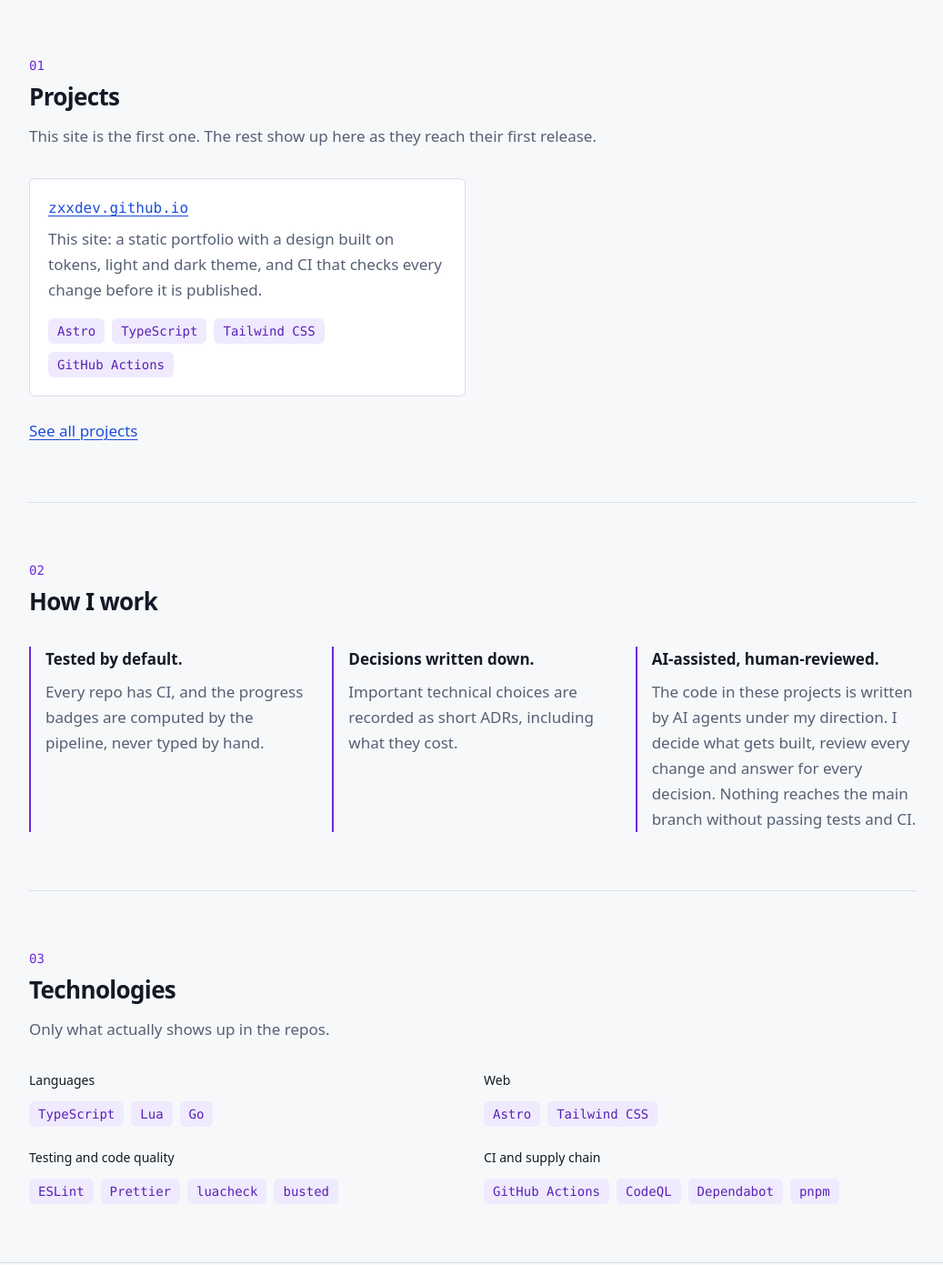
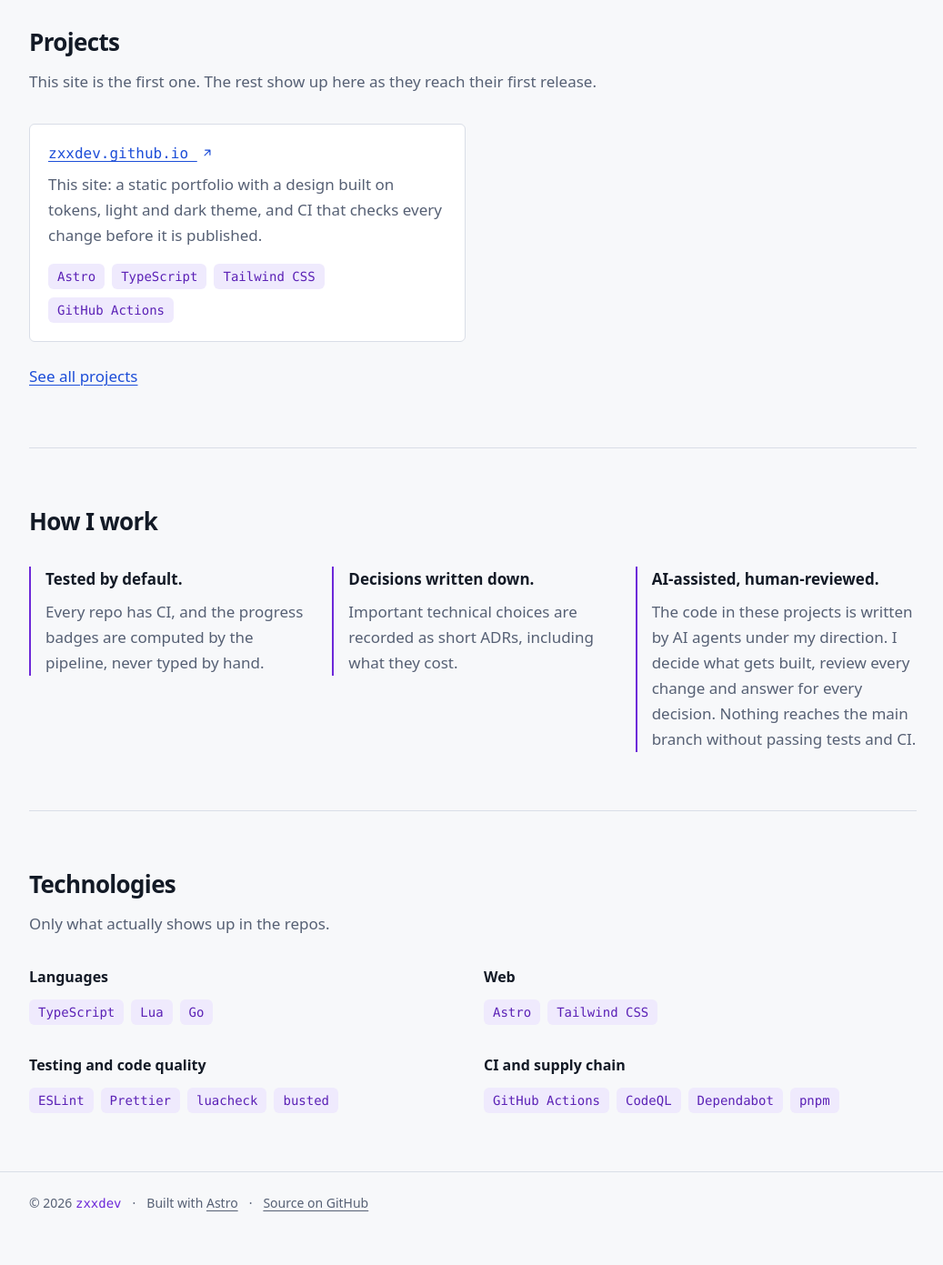
Before and after one commit to zxxdev/zxxdev.github.io, an Astro site: page / in a window 1280 px wide. Shown: the part 561-1952 px from the top of the page at 91% size, without its empty margins (120-1157 px from the left). After the commit the page ends 1918 px from the top, so only its background shows below. Built offline with nearby package versions, Linux system fonts and the light colour scheme; Astro itself is replaced by a stand-in of ours; a web font is replaced by a local one.

Commit message:
style: apply design review to the home and about pages
Section numbers are kept for pages only, the repeated alias above the headline is gone, the How I work rules end with their text, and the project link shows that it leaves the site.

```diff
--- a/src/pages/about.astro
+++ b/src/pages/about.astro
@@ -49,7 +49,7 @@ import { path } from "../data/profile";
           <li class="relative border-l border-border pb-8 pl-6 last:pb-0">
             <span
               aria-hidden="true"
-              class="absolute top-2 -left-[5px] size-[9px] rounded-full bg-violet"
+              class="absolute top-[6px] -left-[5px] size-[9px] rounded-full bg-violet"
             />
             <p class="font-mono text-sm text-muted">{String(index + 1).padStart(2, "0")}</p>
             <h3 class="font-semibold">{stage.title}</h3>
--- a/src/pages/index.astro
+++ b/src/pages/index.astro
@@ -9,8 +9,7 @@ import { featuredProjects, principles, technologies } from "../data/profile";
   description="Systems engineer. Backend services and platforms, with tests, CI and documented decisions."
 >
   <section class="max-w-[42rem] pt-16 pb-12 sm:pt-24 sm:pb-16">
-    <p class="font-mono text-sm text-violet">zxxdev</p>
-    <h1 class="mt-3 text-h2 font-semibold tracking-tight text-balance sm:text-h1">
+    <h1 class="text-h2 font-semibold tracking-tight text-balance sm:text-h1">
       Systems engineer building backend services and the platforms they run on.
     </h1>
     <p class="mt-6 text-muted">
@@ -20,7 +19,7 @@ import { featuredProjects, principles, technologies } from "../data/profile";
     <div class="mt-8 flex flex-wrap gap-3">
       <a
         href="/projects/"
-        class="inline-flex h-11 items-center rounded-md bg-accent px-5 font-medium text-on-accent no-underline visited:text-on-accent hover:opacity-90"
+        class="inline-flex h-11 items-center rounded-md bg-accent px-5 font-medium text-on-accent no-underline transition-opacity visited:text-on-accent hover:opacity-85"
       >
         View projects
       </a>
@@ -34,8 +33,7 @@ import { featuredProjects, principles, technologies } from "../data/profile";
   </section>
 
   <section aria-labelledby="projects-title" class="border-t border-border py-12 sm:py-16">
-    <p class="font-mono text-sm text-violet">01</p>
-    <h2 id="projects-title" class="mt-2 text-h3 font-semibold tracking-tight">
+    <h2 id="projects-title" class="text-h3 font-semibold tracking-tight">
       Projects
     </h2>
     <p class="mt-3 max-w-[42rem] text-muted">
@@ -45,7 +43,24 @@ import { featuredProjects, principles, technologies } from "../data/profile";
       {featuredProjects.map((project) => (
         <li class="flex flex-col rounded-md border border-border bg-surface p-5">
           <h3 class="font-mono text-base font-medium">
-            <a href={project.href}>{project.name}</a>
+            <a href={project.href}>
+              {project.name}
+              <svg
+                xmlns="http://www.w3.org/2000/svg"
+                viewBox="0 0 24 24"
+                width="14"
+                height="14"
+                fill="none"
+                stroke="currentColor"
+                stroke-width="2"
+                stroke-linecap="round"
+                stroke-linejoin="round"
+                aria-hidden="true"
+                class="ml-1 inline-block align-[-1px]"
+              >
+                <path d="M7 17 17 7M8 7h9v9"></path>
+              </svg>
+            </a>
           </h3>
           <p class="mt-2 text-muted">{project.summary}</p>
           <ul aria-label="Stack" class="mt-4 flex flex-wrap gap-2">
@@ -64,11 +79,10 @@ import { featuredProjects, principles, technologies } from "../data/profile";
   </section>
 
   <section aria-labelledby="work-title" class="border-t border-border py-12 sm:py-16">
-    <p class="font-mono text-sm text-violet">02</p>
-    <h2 id="work-title" class="mt-2 text-h3 font-semibold tracking-tight">
+    <h2 id="work-title" class="text-h3 font-semibold tracking-tight">
       How I work
     </h2>
-    <ul class="mt-8 grid gap-6 sm:grid-cols-3">
+    <ul class="mt-8 grid items-start gap-6 sm:grid-cols-3">
       {principles.map((principle) => (
         <li class="border-l-2 border-violet pl-4">
           <h3 class="font-semibold">{principle.title}</h3>
@@ -79,15 +93,14 @@ import { featuredProjects, principles, technologies } from "../data/profile";
   </section>
 
   <section aria-labelledby="tech-title" class="border-t border-border py-12 sm:py-16">
-    <p class="font-mono text-sm text-violet">03</p>
-    <h2 id="tech-title" class="mt-2 text-h3 font-semibold tracking-tight">
+    <h2 id="tech-title" class="text-h3 font-semibold tracking-tight">
       Technologies
     </h2>
     <p class="mt-3 text-muted">Only what actually shows up in the repos.</p>
-    <dl class="mt-8 grid gap-6 sm:grid-cols-2">
+    <dl class="mt-8 grid gap-x-6 gap-y-8 sm:grid-cols-2">
       {technologies.map((group) => (
         <div>
-          <dt class="text-sm font-medium text-text">{group.title}</dt>
+          <dt class="text-base font-semibold text-text">{group.title}</dt>
           <dd class="mt-3">
             <ul class="flex flex-wrap gap-2">
               {group.items.map((item) => (
```
